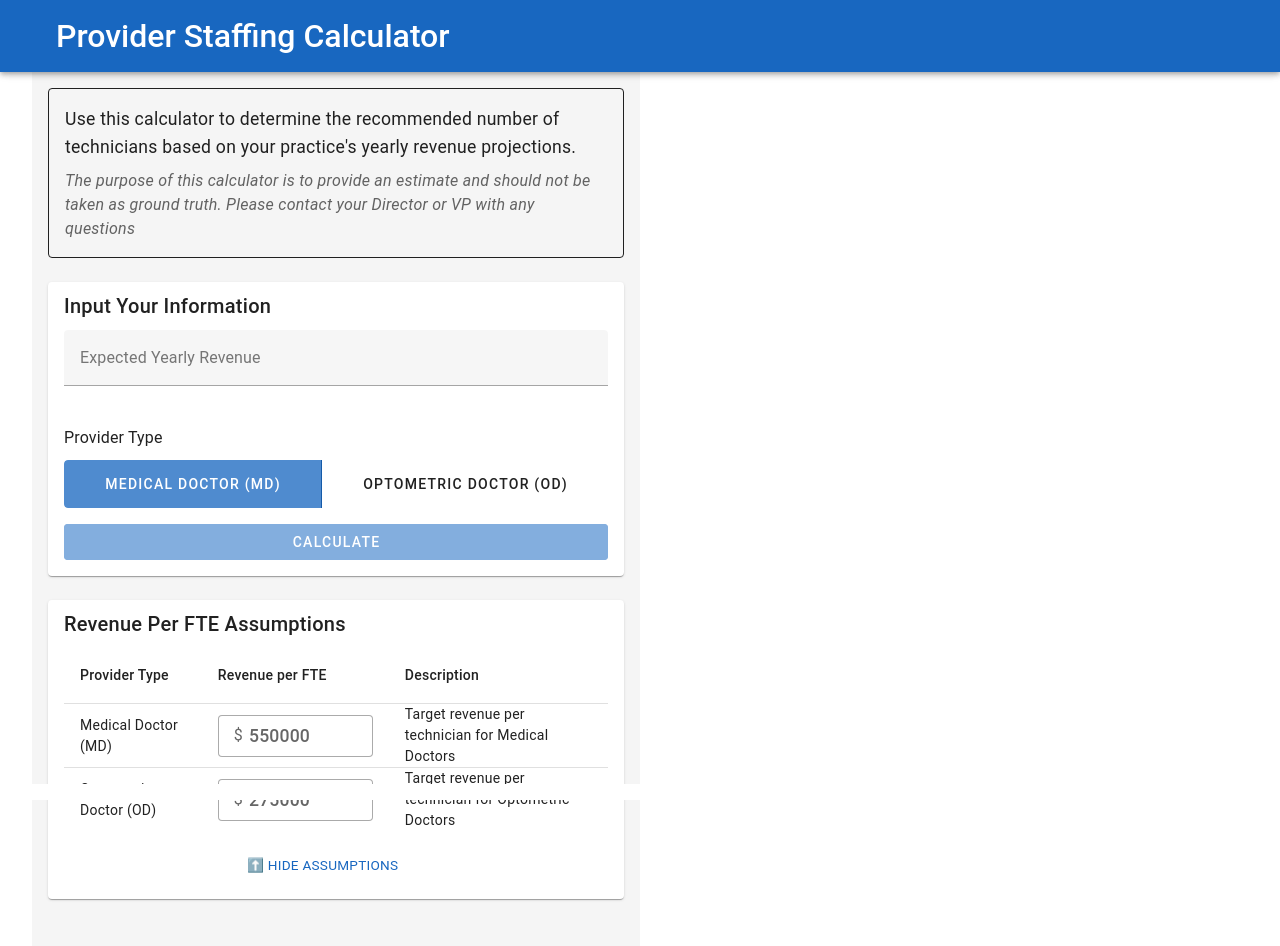
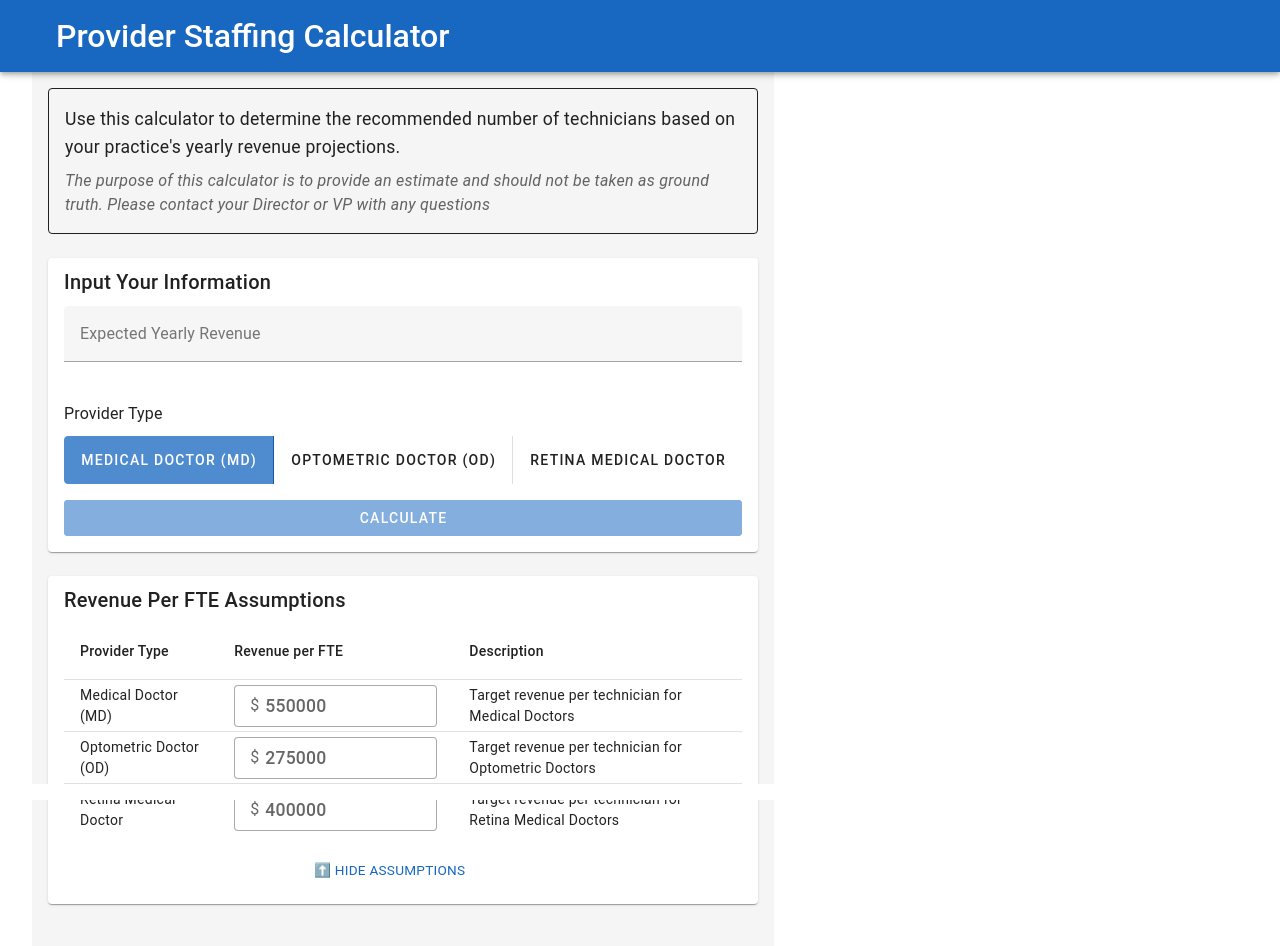
Before and after one commit to wak1616/staffing-calculator-for-providers, a Vue app: page / in a window 1280 px wide. Both pictures are taken after a click on the button "⬇️ VIEW OR EDIT ASSUMPTIONS". Shown: the top 946 px of the page. Built offline with nearby package versions, Linux system fonts and the light colour scheme.

Commit message:
Add Retina Medical Doctor category with 00,000 revenue per FTE

```diff
--- a/src/App.vue
+++ b/src/App.vue
@@ -11,6 +11,7 @@ const showAssumptions = ref(false);
 // Revenue per FTE values (preset but editable)
 const mdRevenuePerFTE = ref(550000); // Updated to $550,000 per FTE for MD
 const odRevenuePerFTE = ref(275000); // Updated to $275,000 per FTE for OD
+const retinaMdRevenuePerFTE = ref(400000); // $400,000 per FTE for Retina MD
 
 // Format a number as currency
 const formatAsCurrency = (value) => {
@@ -80,9 +81,13 @@ const technicians = computed(() => {
   const revValue = parseFloat(revenue.value);
   if (isNaN(revValue)) return 0;
 
-  return providerType.value === 'MD'
-    ? revValue / mdRevenuePerFTE.value
-    : revValue / odRevenuePerFTE.value;
+  if (providerType.value === 'MD') {
+    return revValue / mdRevenuePerFTE.value;
+  } else if (providerType.value === 'OD') {
+    return revValue / odRevenuePerFTE.value;
+  } else {
+    return revValue / retinaMdRevenuePerFTE.value;
+  }
 });
 
 // Check if technicians exceed the maximum cap
@@ -187,6 +192,9 @@ const getEmoji = (index) => {
                   <v-btn value="OD" class="flex-grow-1">
                     Optometric Doctor (OD)
                   </v-btn>
+                  <v-btn value="RETINA_MD" class="flex-grow-1">
+                    Retina Medical Doctor
+                  </v-btn>
                 </v-btn-toggle>
               </div>
 
@@ -250,6 +258,21 @@ const getEmoji = (index) => {
                         </td>
                         <td>Target revenue per technician for Optometric Doctors</td>
                       </tr>
+                      <tr>
+                        <td>Retina Medical Doctor</td>
+                        <td>
+                          <v-text-field
+                            v-model="retinaMdRevenuePerFTE"
+                            density="compact"
+                            hide-details
+                            prefix="$"
+                            type="number"
+                            variant="outlined"
+                            class="responsive-field input-large assumption-input"
+                          ></v-text-field>
+                        </td>
+                        <td>Target revenue per technician for Retina Medical Doctors</td>
+                      </tr>
                     </tbody>
                   </v-table>
                 </div>
@@ -283,10 +306,20 @@ const getEmoji = (index) => {
                   Doctors are currently capped at 8 technicians maximum
                 </div>
                 <div class="text-body-1 mt-2">
-                  Based on {{ formatCurrency(revenue) }} yearly revenue for {{ providerType === 'MD' ? 'a Medical' : 'an Optometric' }} Doctor
+                  Based on {{ formatCurrency(revenue) }} yearly revenue for
+                  {{ providerType === 'MD'
+                    ? 'a Medical'
+                    : providerType === 'OD'
+                      ? 'an Optometric'
+                      : 'a Retina Medical' }} Doctor
                 </div>
                 <div class="text-body-2 mt-1">
-                  Using {{ formatCurrency(providerType === 'MD' ? mdRevenuePerFTE : odRevenuePerFTE) }} revenue per FTE
+                  Using {{ formatCurrency(
+                    providerType === 'MD'
+                      ? mdRevenuePerFTE
+                      : providerType === 'OD'
+                        ? odRevenuePerFTE
+                        : retinaMdRevenuePerFTE) }} revenue per FTE
                 </div>
               </div>
 
```
